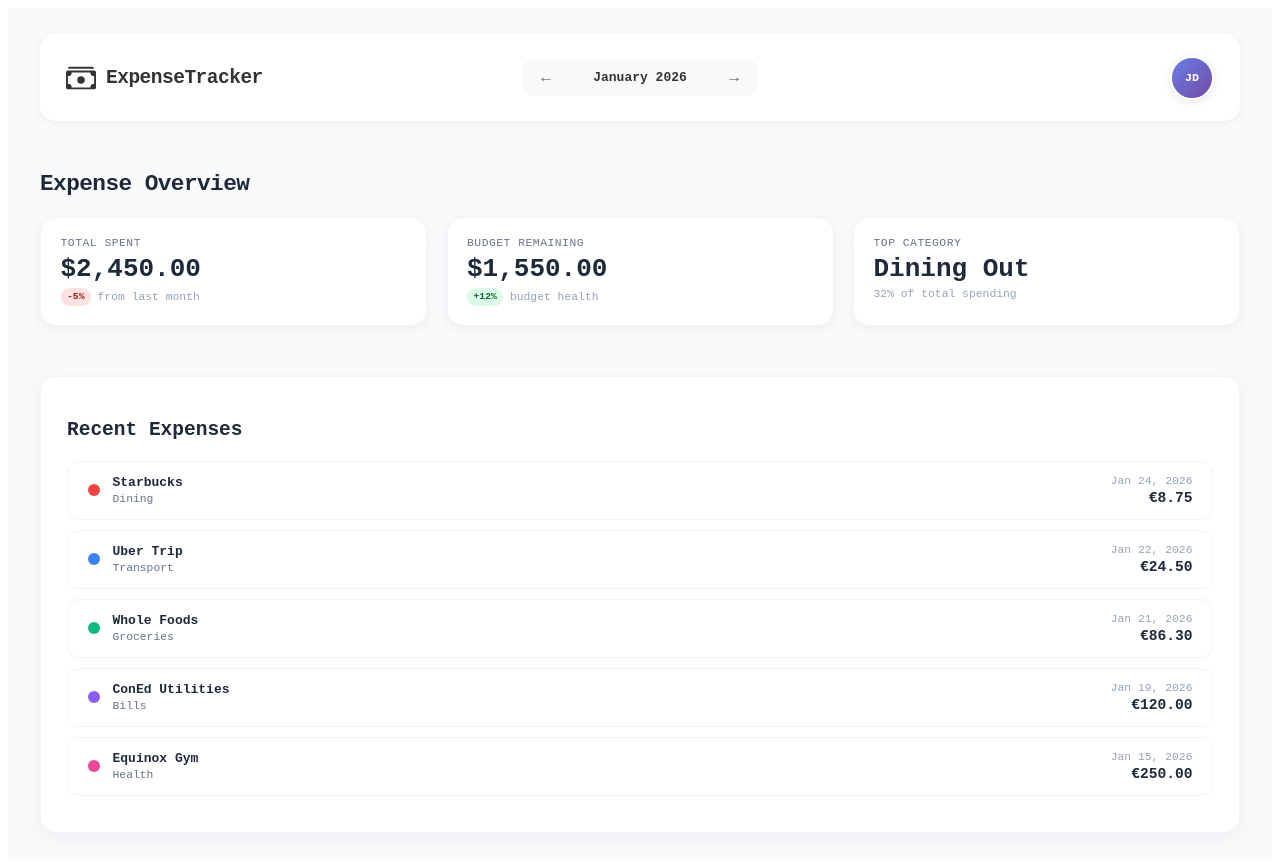
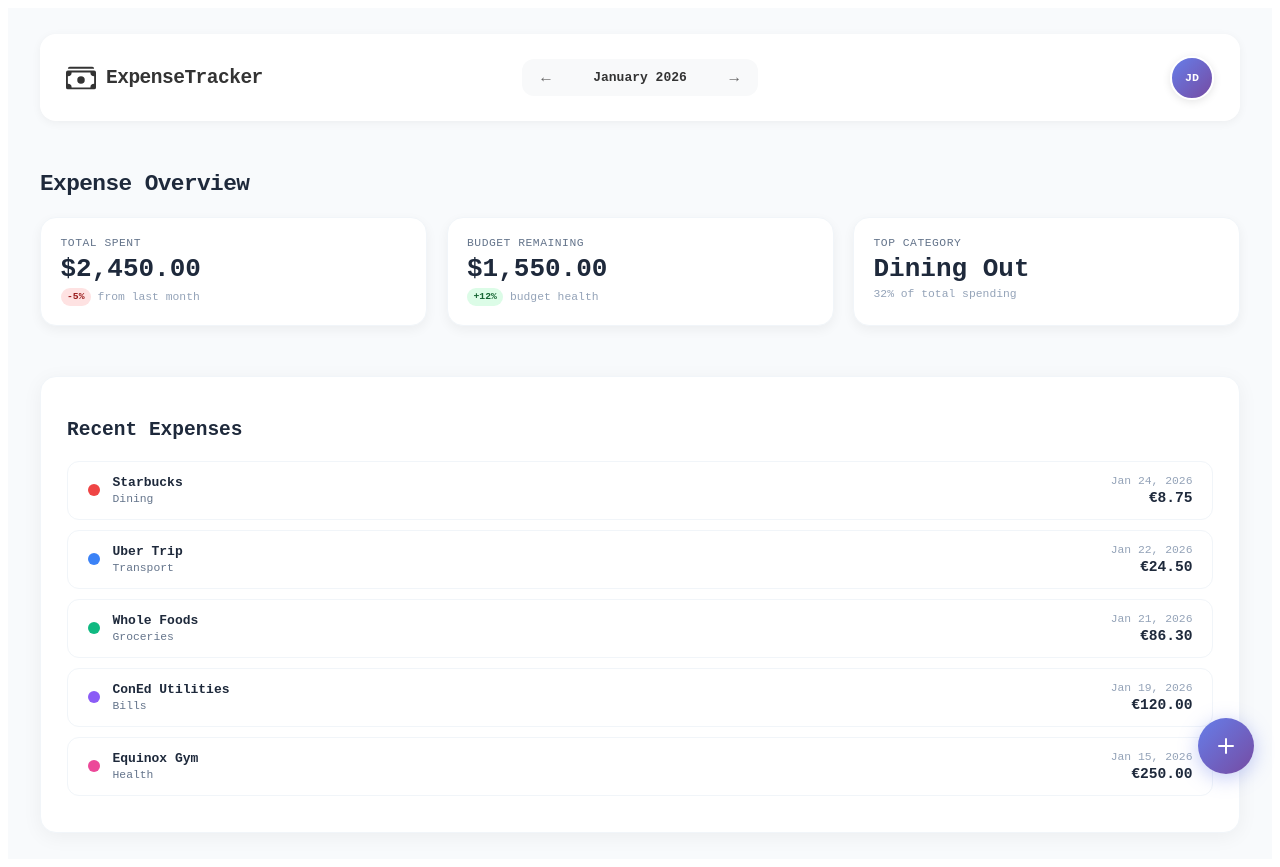
Before and after one commit to Sz1ky/expense-tracker, a Vue app: page / in a window 1280 px wide. Built offline with nearby package versions, Linux system fonts and the light colour scheme.

Commit message:
add expense button created

```diff
--- a/src/components/expenses/AddExpenseButton.vue
+++ b/src/components/expenses/AddExpenseButton.vue
@@ -1,3 +1,52 @@
-<template>AddExpenseButton works!</template>
-<script setup></script>
-<style scoped></style>
+<template>
+  <button class="fab" @click="$emit('click')" aria-label="Add Expense">
+    <svg
+      xmlns="http://www.w3.org/2000/svg"
+      width="24"
+      height="24"
+      viewBox="0 0 24 24"
+      fill="none"
+      stroke="currentColor"
+      stroke-width="2"
+      stroke-linecap="round"
+      stroke-linejoin="round"
+    >
+      <line x1="12" y1="5" x2="12" y2="19"></line>
+      <line x1="5" y1="12" x2="19" y2="12"></line>
+    </svg>
+  </button>
+</template>
+
+<script setup>
+  defineEmits(["click"]);
+</script>
+
+<style scoped>
+  .fab {
+    position: fixed;
+    bottom: 2rem;
+    right: 2rem;
+    width: 56px;
+    height: 56px;
+    border-radius: 50%;
+    background: linear-gradient(135deg, #667eea 0%, #764ba2 100%);
+    color: white;
+    border: none;
+    box-shadow: 0 4px 20px rgba(102, 126, 234, 0.4);
+    cursor: pointer;
+    display: flex;
+    align-items: center;
+    justify-content: center;
+    transition: all 0.3s ease;
+    z-index: 1000;
+  }
+
+  .fab:hover {
+    transform: scale(1.1);
+    box-shadow: 0 6px 25px rgba(102, 126, 234, 0.6);
+  }
+
+  .fab:active {
+    transform: scale(0.95);
+  }
+</style>
--- a/src/components/layout/Dashboard.vue
+++ b/src/components/layout/Dashboard.vue
@@ -39,13 +39,20 @@
         <ExpenseList :expenses="expensesData" />
       </section>
     </main>
+
+    <!-- Floating Action Button -->
+    <AddExpenseButton @click="showAddExpense = true" />
   </div>
 </template>
 
 <script setup>
+  import { ref } from "vue";
   import Navbar from "./Navbar.vue";
   import SummaryCard from "../cards/SummaryCard.vue";
   import ExpenseList from "../expenses/ExpenseList.vue";
+  import AddExpenseButton from "../expenses/AddExpenseButton.vue";
+
+  const showAddExpense = ref(false);
 
   const expensesData = [
     {
```
